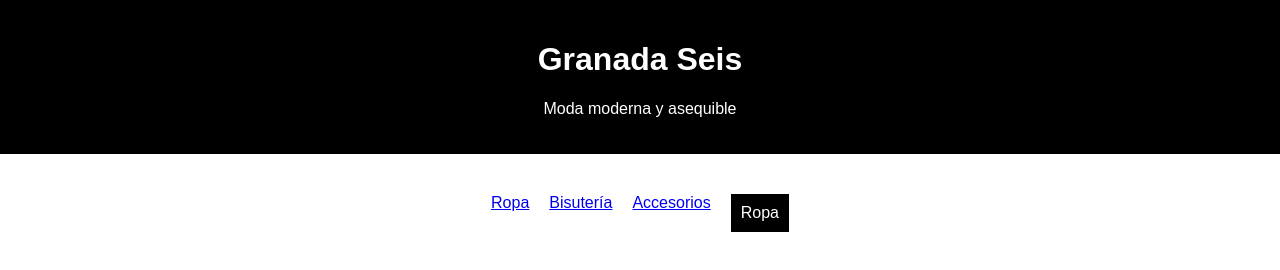
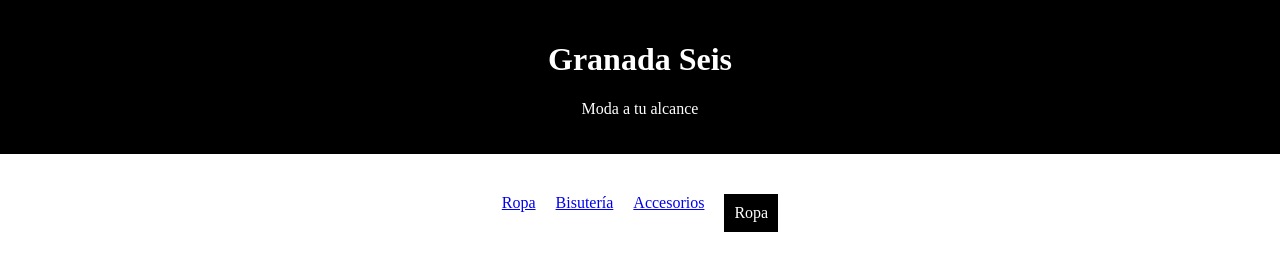
Before and after one commit to roomeroggc-ux/roomeroggc-ux.github.io, a plain HTML site: page index.html in a window 1280 px wide. Drawn offline with Linux system fonts and the light colour scheme.

Commit message:
Change font family to Nunito and update tagline

```diff
--- a/index.html
+++ b/index.html
@@ -5,7 +5,7 @@
   <title>Granada Seis</title>
   <style>
     body {
-      font-family: Arial;
+      font-family: nunito;
       margin: 0;
       background-color: #fff;
       text-align: center;
@@ -44,7 +44,7 @@
 
 <header>
   <h1>Granada Seis</h1>
-  <p>Moda moderna y asequible</p>
+  <p>Moda a tu alcance</p>
 </header>
 
 <section class="productos">
```
